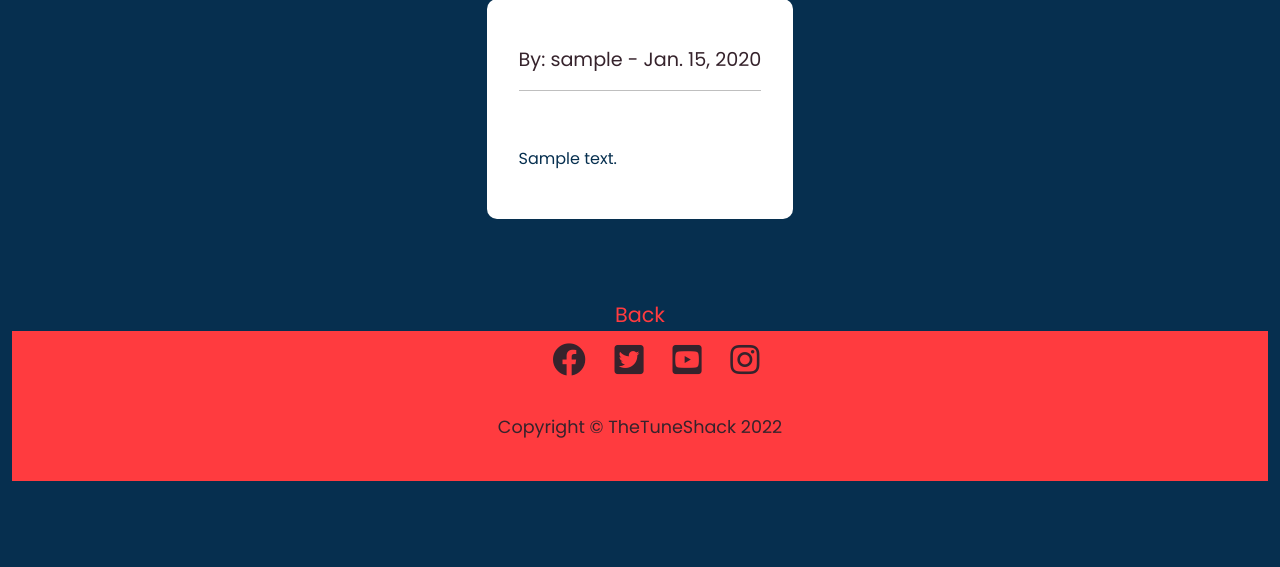
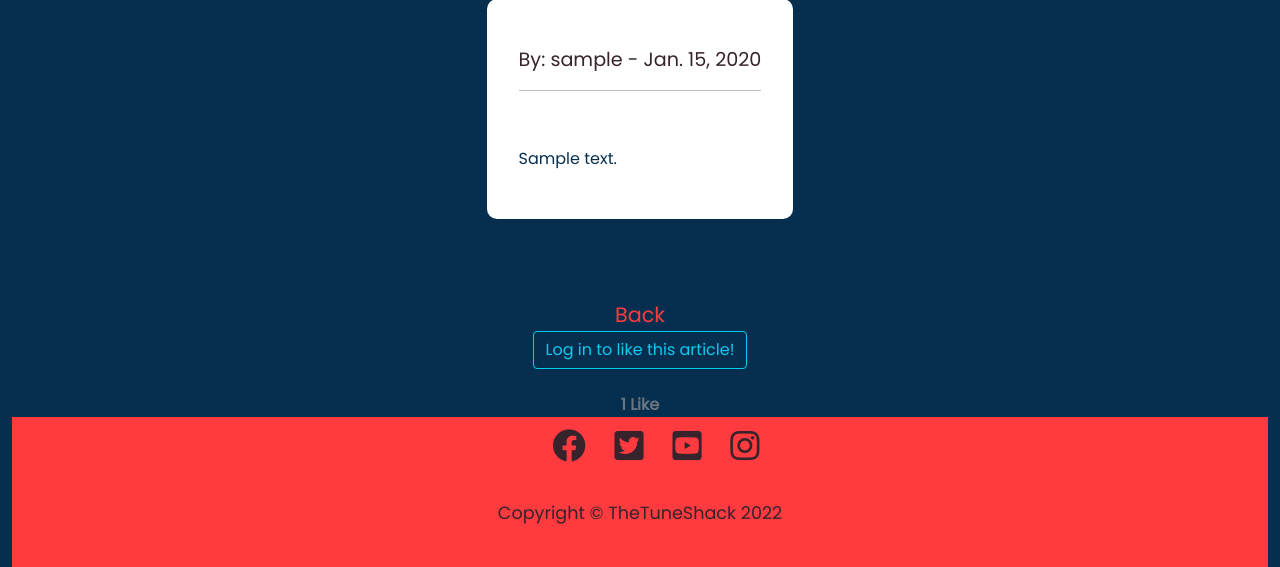
Before and after one commit to darco31/Tuneshack, a Django app: page /posts/1 in a window 1280 px wide. Shown: the part 362-929 px from the top of the page. Before the commit the page ends 843 px from the top, so only its background shows below. Run offline with Django 4.2, Linux system fonts and the light colour scheme; tables that the repository leaves empty hold one stand-in row (values such as "Sample post").

Commit message:
Add like and unlike views,url and code to post details page

```diff
--- a/musicblog/models.py
+++ b/musicblog/models.py
@@ -13,6 +13,9 @@ class Post(models.Model):
     created_on = models.DateField(auto_now_add=True)
     likes = models.ManyToManyField(User, related_name='blog_post')
 
+    def number_of_likes(self):
+        return self.likes.count()
+
     def __str__(self):
         return self.title + ' | ' + str(self.author)
     """
--- a/musicblog/urls.py
+++ b/musicblog/urls.py
@@ -1,5 +1,6 @@
 from django.urls import path
-from .views import HomeView, PostView, AddPost, EditPost, DeletePost
+from .views import HomeView, PostView, AddPost, EditPost, DeletePost, LikesPost
+from . import views
 
 urlpatterns = [
     # path('', views.home, name='home'),
@@ -8,4 +9,5 @@ urlpatterns = [
     path('add_post/', AddPost.as_view(), name='add_post'),
     path('posts/edit_post/<int:pk>', EditPost.as_view(), name='edit_post'),
     path('posts/<int:pk>/delete', DeletePost.as_view(), name='delete_post'),
+    path('blogpost-like/<int:pk>', views.LikesPost, name="blogpost_like"),
 ]
--- a/musicblog/views.py
+++ b/musicblog/views.py
@@ -1,9 +1,9 @@
-from django.shortcuts import render
+from django.shortcuts import render, get_object_or_404
 from django.views.generic import ListView, DetailView, CreateView, UpdateView, DeleteView
 from .models import Post
 from .forms import PostForm, EditForm
-from django.urls import reverse_lazy
-
+from django.urls import reverse_lazy, reverse
+from django.http import HttpResponseRedirect
 # Create your views here.
 
 
@@ -18,6 +18,27 @@ class PostView(DetailView):
 
     model = Post
     template_name = 'post_detail.html'
+
+    def get_context_data(self, **kwargs):
+        data = super().get_context_data(**kwargs)
+
+        likes_connected = get_object_or_404(Post, id=self.kwargs['pk'])
+        liked = False
+        if likes_connected.likes.filter(id=self.request.user.id).exists():
+            liked = True
+        data['number_of_likes'] = likes_connected.number_of_likes()
+        data['post_is_liked'] = liked
+        return data
+
+
+def LikesPost(request, pk):
+    post = get_object_or_404(Post, id=request.POST.get('blogpost_id'))
+    if post.likes.filter(id=request.user.id).exists():
+        post.likes.remove(request.user)
+    else:
+        post.likes.add(request.user)
+
+    return HttpResponseRedirect(reverse('post-detail', args=[str(pk)]))
 
 
 class AddPost(CreateView):
--- a/templates/post_detail.html
+++ b/templates/post_detail.html
@@ -18,4 +18,21 @@
 {% endif %}
 
 <a href="{% url 'home' %}" class="back_button">Back</a>
+
+<!-- https://dev.to/radualexandrub/how-to-add-like-unlike-button-to-your-django-blog-5gkg -->
+
+{% if user.is_authenticated %}
+<form action="{% url 'blogpost_like' object.id %}" method="POST">
+    {% csrf_token %}
+
+    {% if post_is_liked %}
+    <button type="submit" name="blogpost_id" value="{{object.id}}" class="btn btn-info">Unlike</button>
+    {% else %}
+    <button type="submit" name="blogpost_id" value="{{object.id}}" class="btn btn-info">Like</button>
+    {% endif %}
+</form>
+{% else %}
+<a class="btn btn-outline-info" href="{% url 'login' %}?next={{request.path}}">Log in to like this article!</a><br>
+{% endif %}
+<strong class="text-secondary">{{ number_of_likes }} Like{{ number_of_likes|pluralize }}</strong>
 {% endblock %}
```
